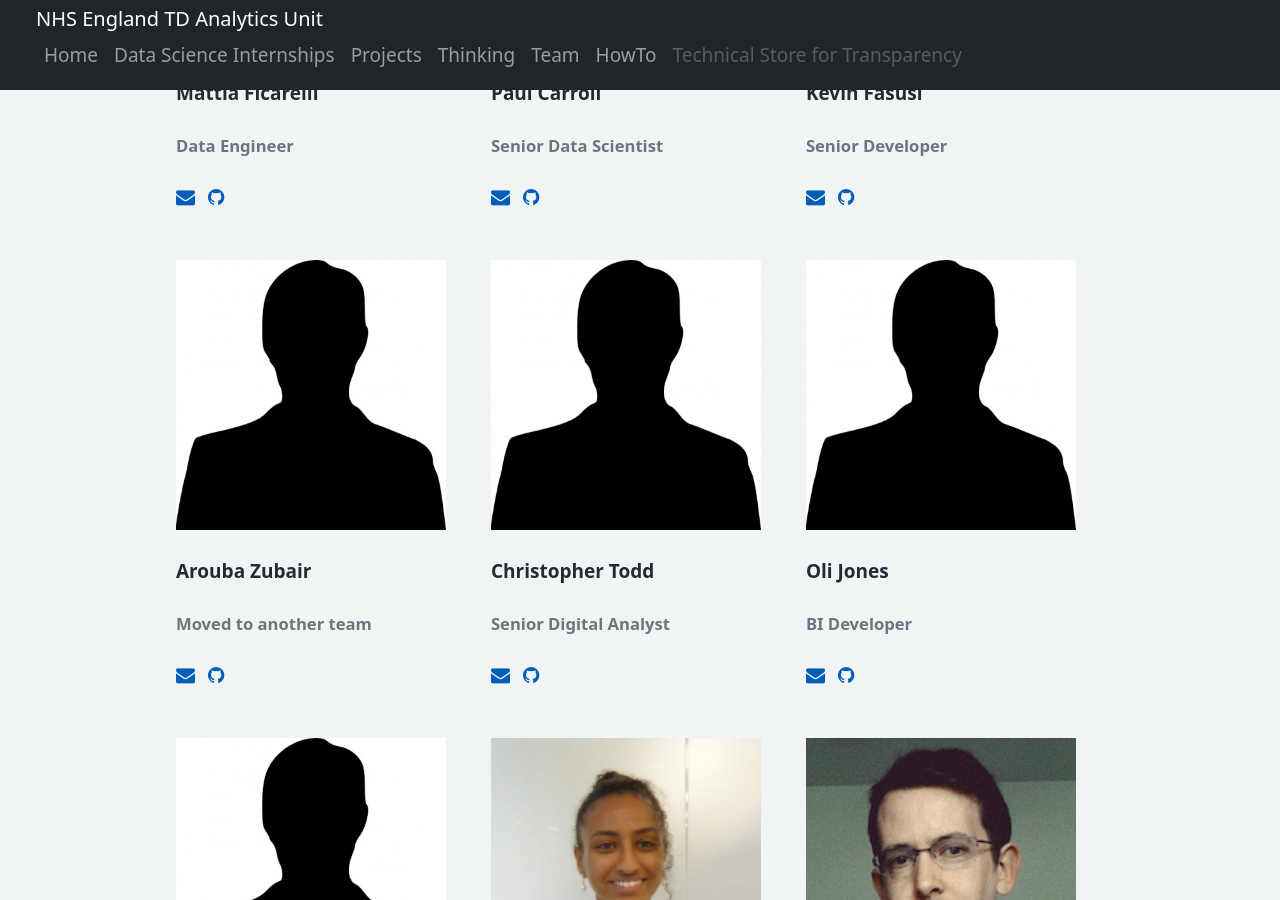
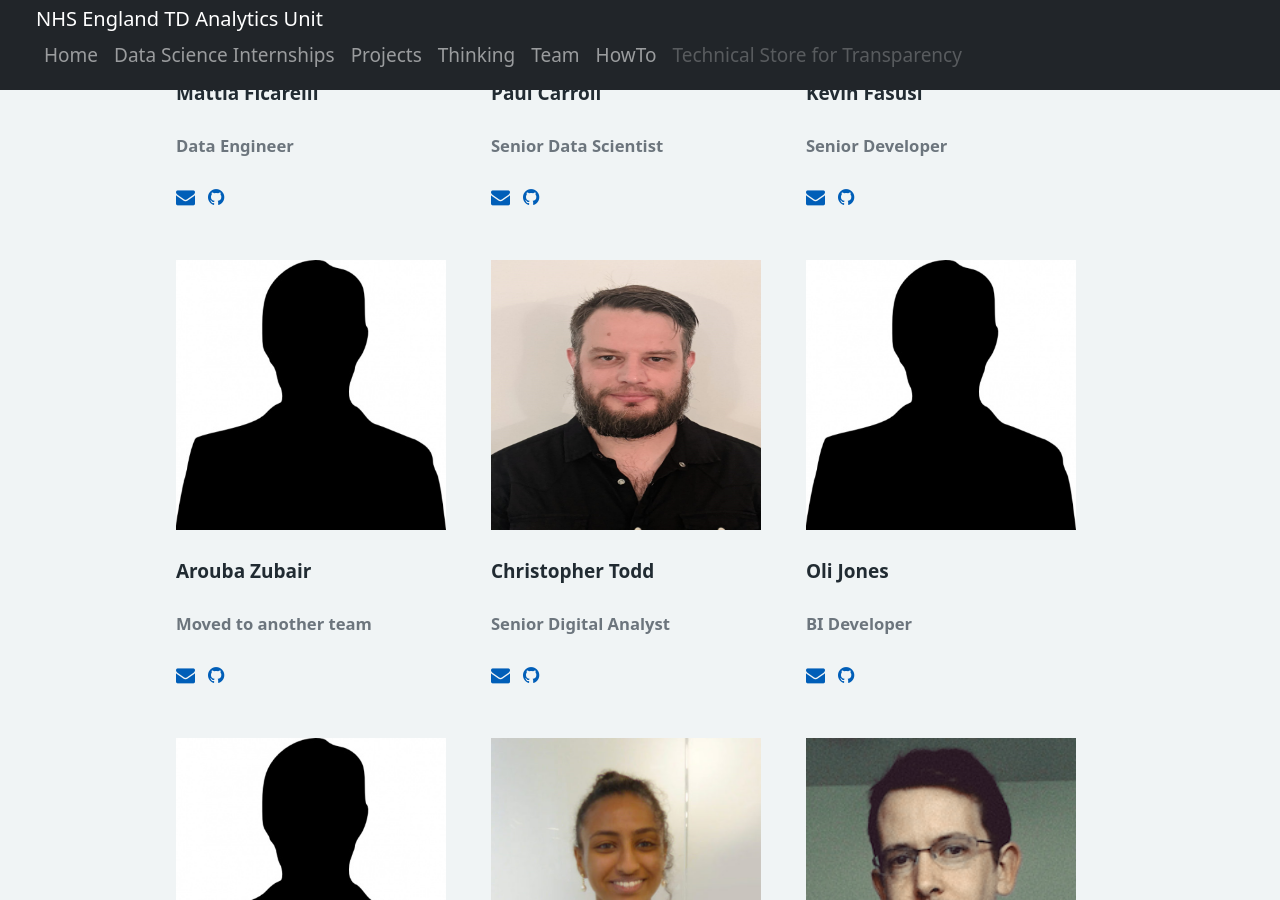
Before and after one commit to nhsx/AnalyticsUnit, a Jekyll site: the page built from content/team.md, in a window 1280 px wide and 900 px high, scrolled down 1154 px. Built offline with Jekyll 4.4.1, drawn with Linux system fonts in a browser that asks for light colours.

Commit message:
Added Chris T to team

```diff
--- a/_data/team.yml
+++ b/_data/team.yml
@@ -42,7 +42,7 @@
 
 - name: Christopher Todd
   role: Senior Digital Analyst
-  image: assets/img/staff/Anon.jpg # Can be external link
+  image: assets/img/staff/ct.jpg # Can be external link
   email: christopher.todd@nhsx.nhs.uk
   github: christodd-nhsx
 
```
Also changed, not shown: assets/img/staff/ct.jpg (added).
